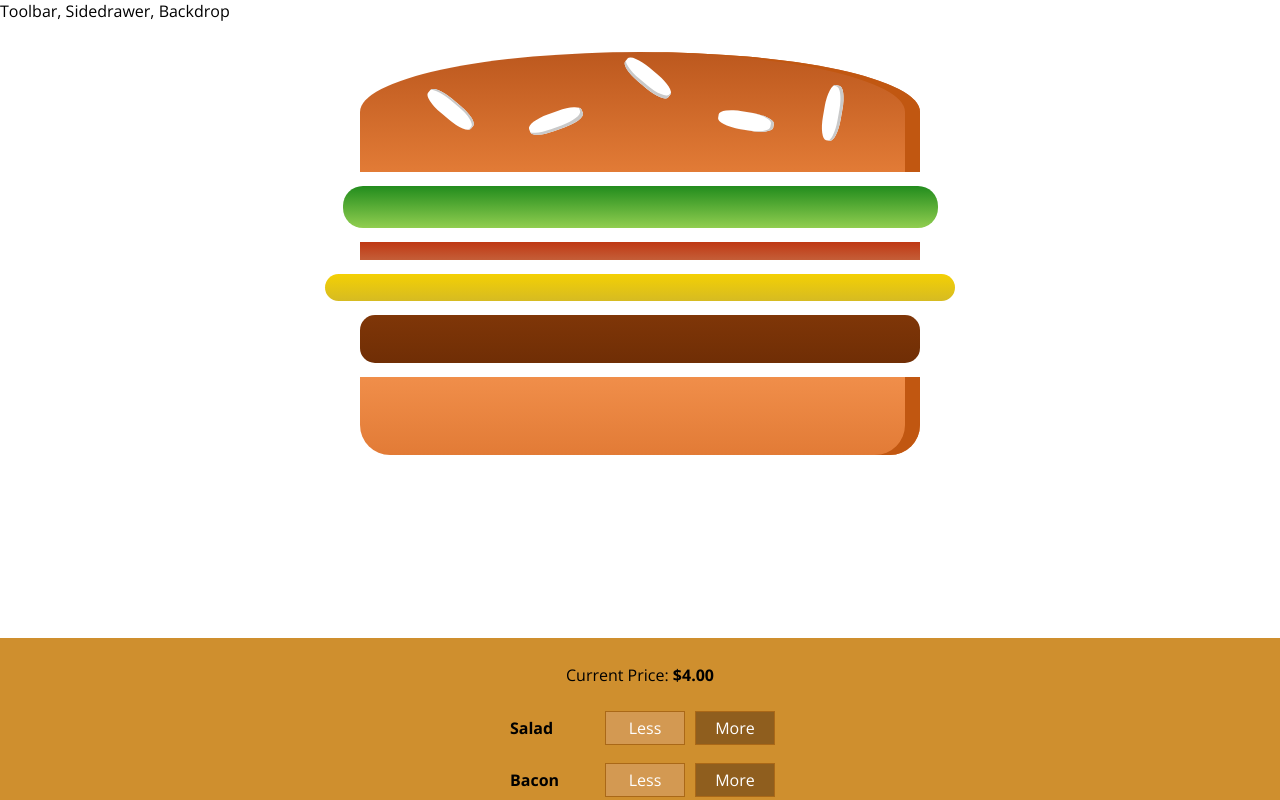
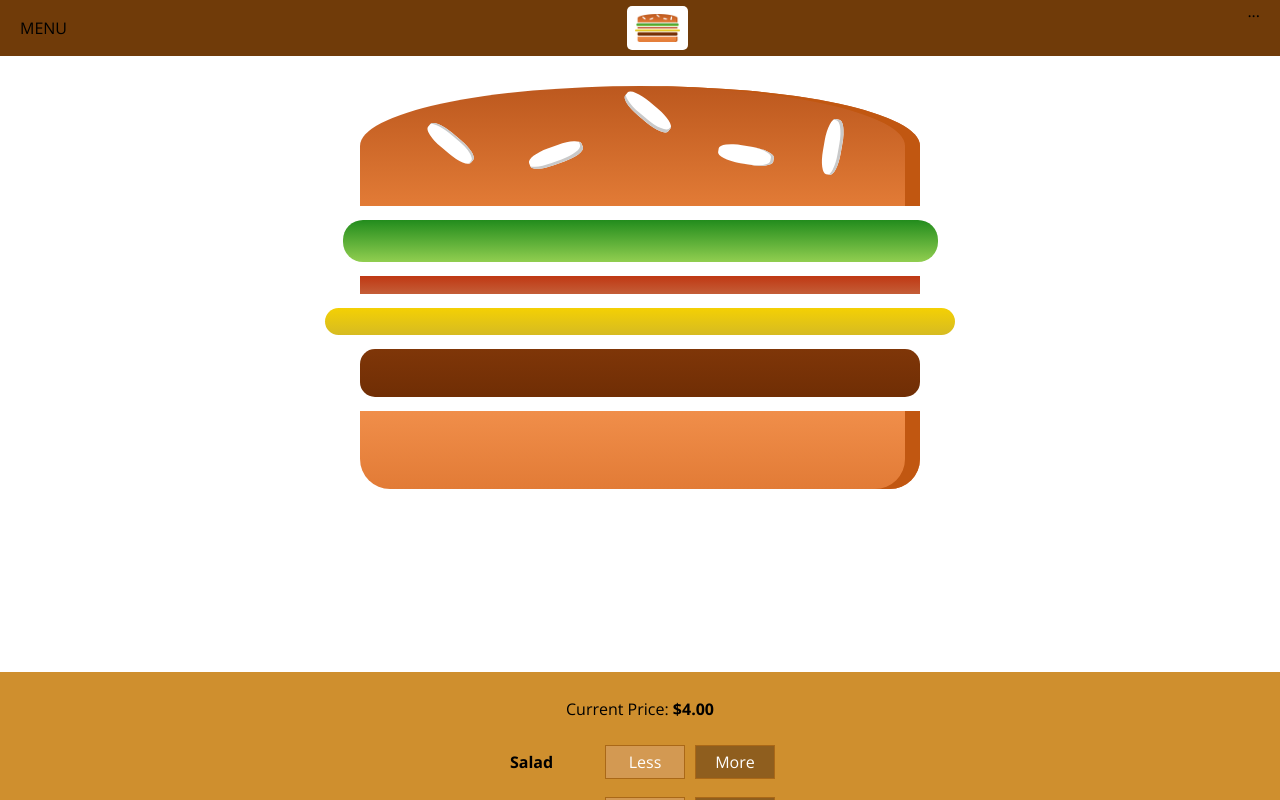
Before and after one commit to juliannehalversen/Burger-Builder, a React app: page / in a window 1280 px wide. Shown: the top 800 px of the page. Built offline with nearby package versions, Linux system fonts and the light colour scheme.

Commit message:
Added toolbar

```diff
--- a/src/components/Burger/OrderSummary/OrderSummary.js
+++ b/src/components/Burger/OrderSummary/OrderSummary.js
@@ -1,6 +1,7 @@
 import React from 'react';
 
 import Aux from '../../../hoc/Aux';
+import Button from '../../UI/Button/Button';
 
 const orderSummary = (props) => {
     const ingredientSummary = Object.keys(props.ingredients)
@@ -18,7 +19,10 @@
             <ul>
                {ingredientSummary}
             </ul>
+            <p><strong>Total Price: ${props.price.toFixed(2)}</strong></p>
             <p>Continue to Checkout?</p>
+            <Button btnType="Danger" clicked={props.purchaseCancelled}>CANCEL</Button>
+            <Button btnType="Success" clicked={props.purchaseContinued}>CONTINUE</Button>
         </Aux>
     );
 };
--- a/src/components/Layout/Layout.css
+++ b/src/components/Layout/Layout.css
@@ -1,3 +1,3 @@
 .Content {
-    margin-top: 16px;
+    margin-top: 72px;
 }
--- a/src/components/Layout/Layout.js
+++ b/src/components/Layout/Layout.js
@@ -1,10 +1,11 @@
 import React from 'react';
 import Aux from '../../hoc/Aux';
 import classes from './Layout.css';
+import Toolbar from '../Navigation/Toolbar/Toolbar';
 
 const layout = (props) => (
     <Aux>
-        <div> Toolbar, Sidedrawer, Backdrop </div>
+        <Toolbar />
         <main className={classes.Content}>
             {props.children}
         </main>
--- /dev/null
+++ b/src/components/Logo/Logo.css
@@ -0,0 +1,11 @@
+.Logo {
+    background-color: white;
+    padding: 8px;
+    height: 80%;
+    box-sizing: border-box;
+    border-radius: 5px;
+}
+
+.Logo img {
+   height: 100%;
+}
--- /dev/null
+++ b/src/components/Logo/Logo.js
@@ -0,0 +1,12 @@
+import React from 'react';
+
+import burgerLogo from '../../assets/images/burger-logo.png';
+import classes from './Logo.css';
+
+const logo = (props) => (
+    <div className={classes.Logo}>
+        <img src={burgerLogo} alt='MyBurger' />
+    </div>
+);
+
+export default logo;
--- /dev/null
+++ b/src/components/Navigation/Toolbar/Toolbar.css
@@ -0,0 +1,19 @@
+.Toolbar {
+    height: 56px;
+    width: 100%;
+    position: fixed;
+    top: 0;
+    left: 0;
+    background-color: #703b09;
+    display: flex;
+    justify-content: space-between;
+    align-items: center;
+    padding: 0 20px;
+    box-sizing: border-box;
+    z-index: 90;
+}
+
+.Toolbar nav {
+    height: 100%;
+
+}
--- /dev/null
+++ b/src/components/Navigation/Toolbar/Toolbar.js
@@ -0,0 +1,16 @@
+import React from 'react';
+
+import classes from './Toolbar.css';
+import Logo from '../../Logo/Logo';
+
+const toolbar = (props) => (
+    <header className={classes.Toolbar}>
+        <div>MENU</div>
+        <Logo />
+        <nav>
+            ...
+        </nav>
+    </header>
+);
+
+export default toolbar;
--- /dev/null
+++ b/src/components/UI/Button/Button.css
@@ -0,0 +1,24 @@
+.Button {
+    background-color: transparent;
+    border: none;
+    color: white;
+    outline: none;
+    cursor: pointer;
+    font: inherit;
+    padding: 10px;
+    margin: 10px;
+    font-weight: bold;
+}
+
+.Button:first-of-type {
+    margin-left: 0;
+    padding-left: 0;
+}
+
+.Success {
+    color: #5C9210;
+}
+
+.Danger {
+    color: #944317;
+}
--- /dev/null
+++ b/src/components/UI/Button/Button.js
@@ -0,0 +1,13 @@
+import React from 'react';
+
+import classes from './Button.css';
+
+const button = (props) => (
+    <button
+        className={[classes.Button, classes[props.btnType]].join(' ')}
+        onClick={props.clicked}>
+            {props.children}
+    </button>
+);
+
+export default button;
--- a/src/containers/BurgerBuilder/BurgerBuilder.js
+++ b/src/containers/BurgerBuilder/BurgerBuilder.js
@@ -71,8 +71,12 @@
         this.setState({purchasing: true});
     };
 
-    purchaseCandelHandler = () => {
+    purchaseCancelHandler = () => {
         this.setState({ purchasing: false });
+    };
+
+    purchaseContinueHandler = () => {
+        alert('You continue!');
     };
 
     render() {
@@ -86,7 +90,12 @@
         return(
             <Aux>
                 <Modal show={this.state.purchasing} modalClosed={this.purchaseCandelHandler}>
-                    <OrderSummary ingredients={this.state.ingredients} />
+                    <OrderSummary
+                        ingredients={this.state.ingredients}
+                        purchaseCancelled={this.purchaseCancelHandler}
+                        purchaseContinued={this.purchaseContinueHandler}
+                        price={this.state.totalPrice}
+                    />
 
                 </Modal>
                 <Burger ingredients={this.state.ingredients}/>
```
Also changed, not shown: src/assets/images/burger-logo.png (added), 1 other file (tests, documents, lock files or other folders).
